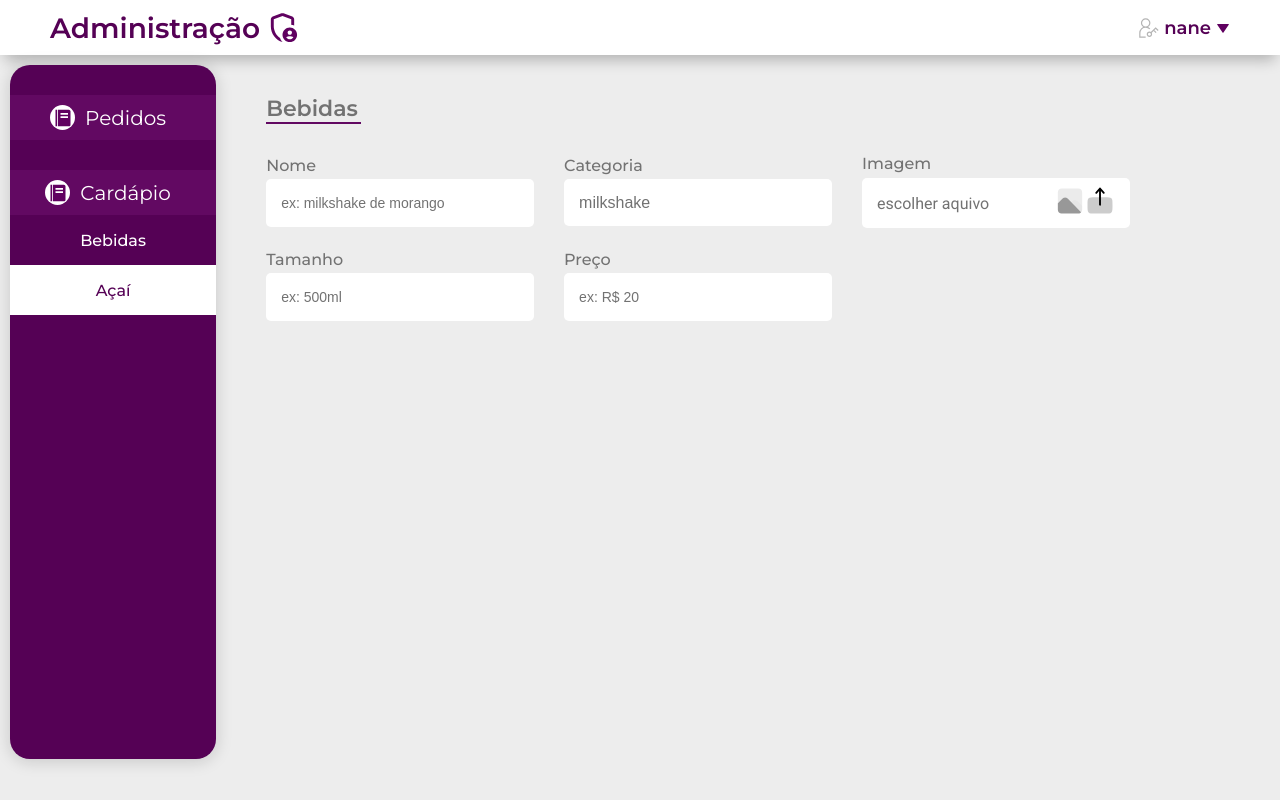
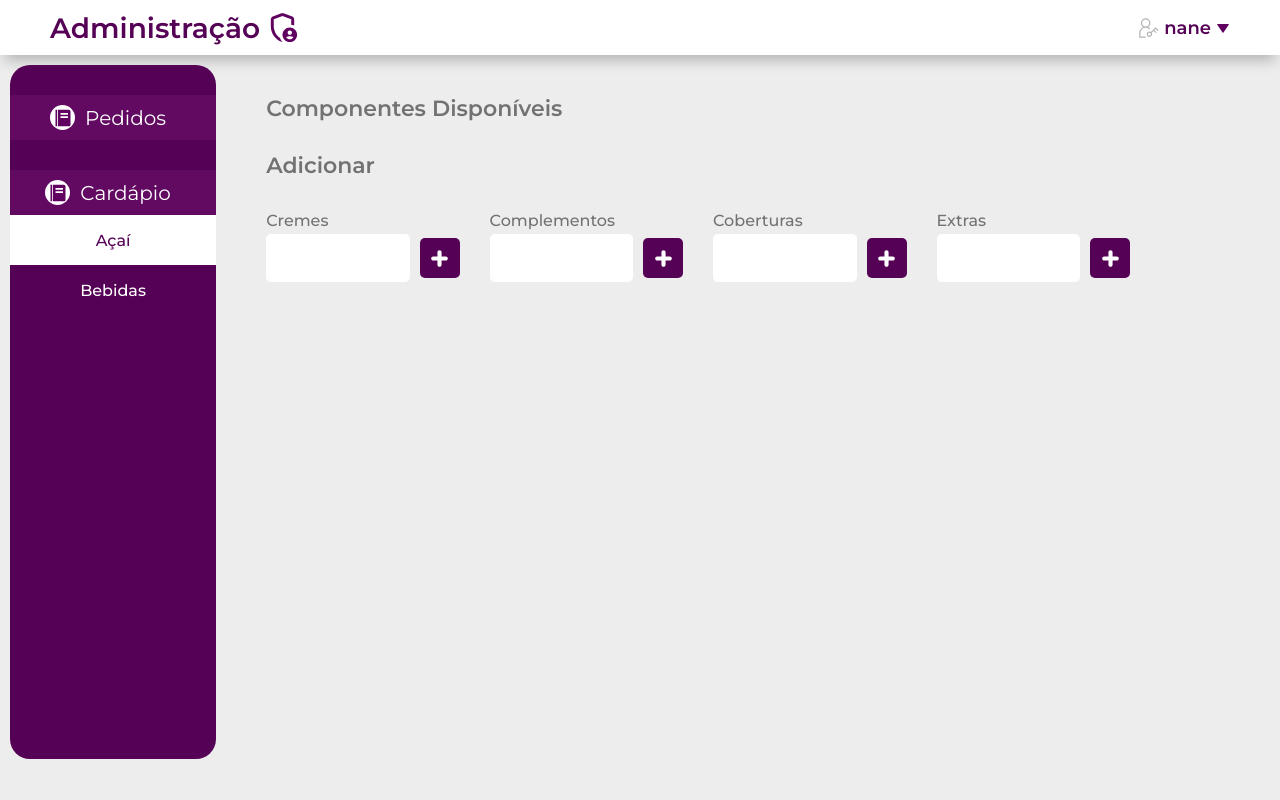
Before and after one commit to rayaneacacio/Acai-Ruby-Administracao, a React (Vite) app: page / in a window 1280 px wide. Both pictures are taken after a click on the button "Açaí". Built offline with nearby package versions, Linux system fonts and the light colour scheme.

Commit message:
construcao pag Home

```diff
--- /dev/null
+++ b/src/components/Button/index.tsx
@@ -0,0 +1,11 @@
+import { ReactElement } from "react";
+import { Container } from "./style";
+import { SvgPlus } from "../../assets/svgs/plus";
+
+export function Button(): ReactElement {
+  return (
+    <Container>
+      <SvgPlus />
+    </Container>
+  )
+}
--- /dev/null
+++ b/src/components/Button/style.ts
@@ -0,0 +1,13 @@
+import styled from "styled-components";
+
+export const Container = styled.button`
+  background-color: ${({ theme }) => theme.COLORS.PURPLE};
+  width: 4rem;
+  height: 4rem;
+  border-radius: 5px;
+  display: flex;
+  align-items: center;
+  justify-content: center;
+  align-self: flex-end;
+  margin-bottom: 4px;
+`;
--- a/src/components/Nav/index.tsx
+++ /dev/null
@@ -1,22 +0,0 @@
-import { ReactElement } from "react";
-import { Container } from "./style";
-import { SvgFoodMenu } from "../../assets/svgs/food-menu";
-
-export function Nav(): ReactElement {
-  return (
-    <Container>
-      <div>
-        <div> <SvgFoodMenu /> </div>
-        <h2>Pedidos</h2>
-      </div>
-
-      <div>
-        <div> <SvgFoodMenu /> </div>
-        <h2>Cardápio</h2>
-      </div>
-
-      <button>Bebidas</button>
-      <button>Açaí</button>
-    </Container>
-  )
-}
--- a/src/components/Nav/style.ts
+++ /dev/null
@@ -1,49 +0,0 @@
-import styled from "styled-components";
-
-export const Container = styled.nav`
-  background-color:  ${({ theme }) => theme.COLORS.PURPLE};
-  color:  ${({ theme }) => theme.COLORS.WHITE};
-  width: 21rem;
-  height: 95%;
-  border-radius: 2rem;
-  margin: 1rem;
-  display: flex;
-  flex-direction: column;
-  box-shadow: 0px 2px 16px 1px rgba(0, 0, 0, 0.15);
-
-  > div {
-    background-color:  ${({ theme }) => theme.COLORS.PURPLE_22};
-    display: flex;
-    align-items: center;
-    justify-content: center;
-    gap: 1rem;
-    padding: 1rem 2rem 1rem 1rem;
-    margin: 3rem 0 0;
-
-    > div {
-      background-color:  ${({ theme }) => theme.COLORS.WHITE};
-      width: 2.5rem;
-      height: 2.5rem;
-      border-radius: 50%;
-      display: flex;
-      align-items: center;
-      justify-content: center;
-    }
-
-    h2 {
-      font-weight: 400;
-    }
-  }
-
-  button {
-    color:  ${({ theme }) => theme.COLORS.WHITE};
-    font-size: 1.6rem;
-    font-weight: 500;
-    height: 5rem;
-
-    &:hover, &:focus, &:focus-visible {
-      background-color:  ${({ theme }) => theme.COLORS.WHITE};
-      color:  ${({ theme }) => theme.COLORS.PURPLE};
-    }
-  }
-`;
--- /dev/null
+++ b/src/pages/Acai/index.tsx
@@ -0,0 +1,36 @@
+import { ReactElement } from "react";
+import { Input } from "../../components/Input";
+import { Button } from "../../components/Button";
+import { Container } from "./style";
+
+export function Açaí(): ReactElement {
+  return (
+    <>
+      <h2>Componentes Disponíveis</h2>
+
+      <h2>Adicionar</h2>
+      <Container>
+        <div>
+          <Input name="Cremes" />
+          <Button />
+        </div>
+
+        <div>
+          <Input name="Complementos" />
+          <Button />
+        </div>
+
+        <div>
+          <Input name="Coberturas" />
+          <Button />
+        </div>
+
+        <div>
+          <Input name="Extras" />
+          <Button />
+        </div>
+
+      </Container>
+    </>
+  )
+}
--- /dev/null
+++ b/src/pages/Acai/style.ts
@@ -0,0 +1,15 @@
+import styled from "styled-components";
+
+export const Container = styled.div`
+  grid-template-columns: 1fr 1fr 1fr 1fr !important;
+
+  > div {
+    display: flex;
+    align-items: flex-end;
+    gap: 1rem;
+  }
+
+  > div > div {
+    width: calc(100% - 5rem);
+  }
+`;
--- /dev/null
+++ b/src/pages/Bebidas.tsx
@@ -0,0 +1,23 @@
+import { ReactElement } from "react";
+import { Input } from "../components/Input";
+import { Button } from "../components/Button";
+
+export function Bebidas(): ReactElement {
+  return (
+    <>
+      <h2>Bebidas Disponíveis</h2>
+      <h2>Adicionar</h2>
+      <div>
+        <Input name="Nome" placeholder="ex: milkshake de morango" />
+        <Input name="Categoria" type="select" />
+        <Input name="Imagem" type="file"/>
+      </div>
+
+      <div>
+        <Input name="Tamanho" placeholder="ex: 500ml"/>
+        <Input name="Preço" placeholder="ex: R$ 20"/>
+        <Button />
+      </div>
+    </>
+  )
+}
--- a/src/pages/Home/index.tsx
+++ b/src/pages/Home/index.tsx
@@ -1,26 +1,49 @@
-import { ReactElement } from "react";
-import { Container } from "./style";
+import { ReactElement, useState } from "react";
+import { Container, Nav } from "./style";
 import { Header } from "../../components/Header";
-import { Nav } from "../../components/Nav";
-import { Input } from "../../components/Input";
+import { Bebidas } from "../Bebidas";
+import { Açaí } from "../Acai";
+import { SvgFoodMenu } from "../../assets/svgs/food-menu";
 
 export function Home(): ReactElement {
+  const [ contentMain, setContentMain ] = useState<ReactElement>(Bebidas);
+  const contentElement: { [key: string]: ReactElement } = {
+    "Bebidas": <Bebidas />,
+    "Açaí": <Açaí />
+  }
+
+  function handleContentMain(button: HTMLButtonElement): void {
+    const buttons: HTMLButtonElement[] = Array.from(document.querySelectorAll("nav button"));
+    buttons.map((btn: HTMLButtonElement): void => {
+      btn.classList.remove("buttonOnFocus");
+    });
+
+    button.classList.add("buttonOnFocus");
+    setContentMain(contentElement[button.innerText]);
+  }
+
   return (
     <Container>
       <Header />
 
       <div>
-        <Nav />
+        <Nav>
+          <div>
+            <div> <SvgFoodMenu /> </div>
+            <h2>Pedidos</h2>
+          </div>
+
+          <div>
+            <div> <SvgFoodMenu /> </div>
+            <h2>Cardápio</h2>
+          </div>
+
+          <button onClick={(event) => handleContentMain(event.currentTarget) }>Açaí</button>
+          <button onClick={(event) => handleContentMain(event.currentTarget) }>Bebidas</button>
+        </Nav>
 
         <main>
-          <h2>Bebidas</h2>
-          <div>
-            <Input name="Nome" placeholder="ex: milkshake de morango" />
-            <Input name="Categoria" type="select" />
-            <Input name="Imagem" type="file"/>
-            <Input name="Tamanho" placeholder="ex: 500ml"/>
-            <Input name="Preço" placeholder="ex: R$ 20"/>
-          </div>
+          { contentMain }
         </main>
       </div>
     </Container>
--- a/src/pages/Home/style.ts
+++ b/src/pages/Home/style.ts
@@ -13,20 +13,70 @@ export const Container = styled.div`
     width: calc(100% - 21rem);
     padding: 4rem;
     padding-right: 15rem;
-    animation: animateToRight 0.5s forwards;
+    overflow-y: auto;
 
     > h2 {
       color: ${({ theme }) => theme.COLORS.GRAY};
-      width: 9.5rem;
+      /* width: 9.5rem; */
       font-size: 2.2rem;
       margin-bottom: 3rem;
-      border-bottom: 2px solid ${({ theme }) => theme.COLORS.PURPLE_22};
+      /* border-bottom: 2px solid ${({ theme }) => theme.COLORS.PURPLE_22}; */
     }
 
     > div {
       display: grid;
       grid-template-columns: 1fr 1fr 1fr;
-      gap: 2rem 3rem;
+      gap: 0 3rem;
+      margin-top: 3rem;
+      animation: animateToRight 0.5s forwards;
     }
   }
 `;
+
+
+export const Nav = styled.nav`
+  background-color:  ${({ theme }) => theme.COLORS.PURPLE};
+  color:  ${({ theme }) => theme.COLORS.WHITE};
+  width: 21rem;
+  height: 95%;
+  border-radius: 2rem;
+  margin: 1rem;
+  display: flex;
+  flex-direction: column;
+
+  > div {
+    background-color:  ${({ theme }) => theme.COLORS.PURPLE_22};
+    display: flex;
+    align-items: center;
+    justify-content: center;
+    gap: 1rem;
+    padding: 1rem 2rem 1rem 1rem;
+    margin: 3rem 0 0;
+
+    > div {
+      background-color:  ${({ theme }) => theme.COLORS.WHITE};
+      width: 2.5rem;
+      height: 2.5rem;
+      border-radius: 50%;
+      display: flex;
+      align-items: center;
+      justify-content: center;
+    }
+
+    h2 {
+      font-weight: 400;
+    }
+  }
+
+  button {
+    color:  ${({ theme }) => theme.COLORS.WHITE};
+    font-size: 1.6rem;
+    font-weight: 500;
+    height: 5rem;
+  }
+
+  button:hover, button:focus, button:focus-visible, .buttonOnFocus {
+    background-color:  ${({ theme }) => theme.COLORS.WHITE};
+    color:  ${({ theme }) => theme.COLORS.PURPLE};
+  }
+`;
--- a/src/styles/global.ts
+++ b/src/styles/global.ts
@@ -26,12 +26,12 @@ export default createGlobalStyle`
 
     &::-webkit-scrollbar {
       background: transparent;
-      width: 5px;
+      width: 8px;
     }
 
     &::-webkit-scrollbar-thumb {
       background: ${({ theme }) => theme.COLORS.PURPLE_22};
-      border-radius: 2px;
+      border-radius: 5px;
     }
   }
 
```
